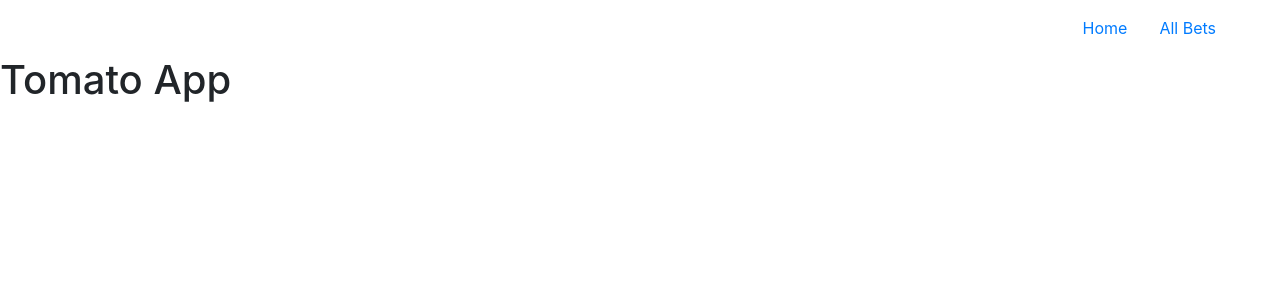
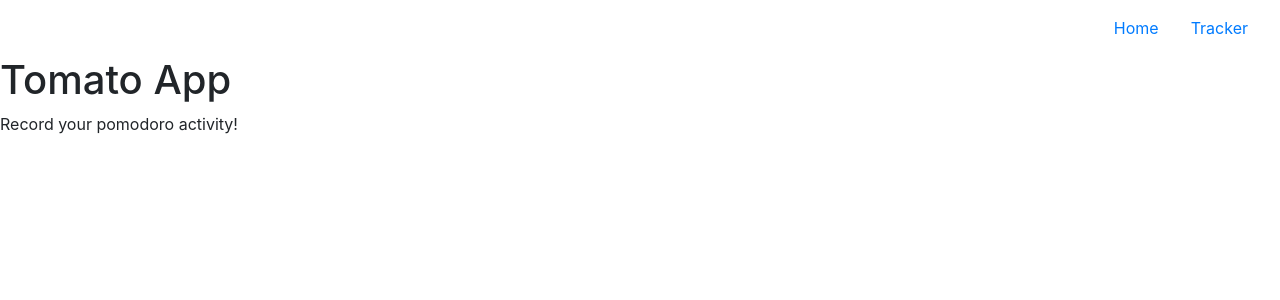
Before and after one commit to mattjcheah/tomato-app-old, a Django app: template tracker/templates/index.html in a window 1280 px wide. Shown: the top 300 px of the page. Run offline with Django 3.2, Linux system fonts and the light colour scheme; the template is opened without the code that fills it, so the values that code supplies are empty; some libraries are stand-ins or nearby versions.

Commit message:
Modify homepage and link to stylesheet

```diff
--- a/tracker/templates/base_generic.html
+++ b/tracker/templates/base_generic.html
@@ -21,10 +21,7 @@
             <a class="nav-link" href="">Home</a>
           </li>
           <li class="nav-item">
-            <a class="nav-link" href="">All Bets</a>
-          </li>
-          <li class="nav-item">
-            <a class="nav-link" href=""></a>
+            <a class="nav-link" href="">Tracker</a>
           </li>
         </ul>
       </div>
--- a/tracker/templates/index.html
+++ b/tracker/templates/index.html
@@ -3,5 +3,6 @@
 {% block content %}
 
   <h1>Tomato App</h1>
+  <p>Record your pomodoro activity!</p>
 
 {% endblock %}
--- a/tracker/urls.py
+++ b/tracker/urls.py
@@ -1,7 +1,9 @@
 from . import views
+from django.conf import settings
 from django.conf.urls import url
+from django.conf.urls.static import static
 
 
 urlpatterns = [
     url(r'^$', views.index, name="index"),
-]
+] + static(settings.STATIC_URL, document_root=settings.STATIC_ROOT)
```
Also changed, not shown: tracker/static/css/styles.css (added).
